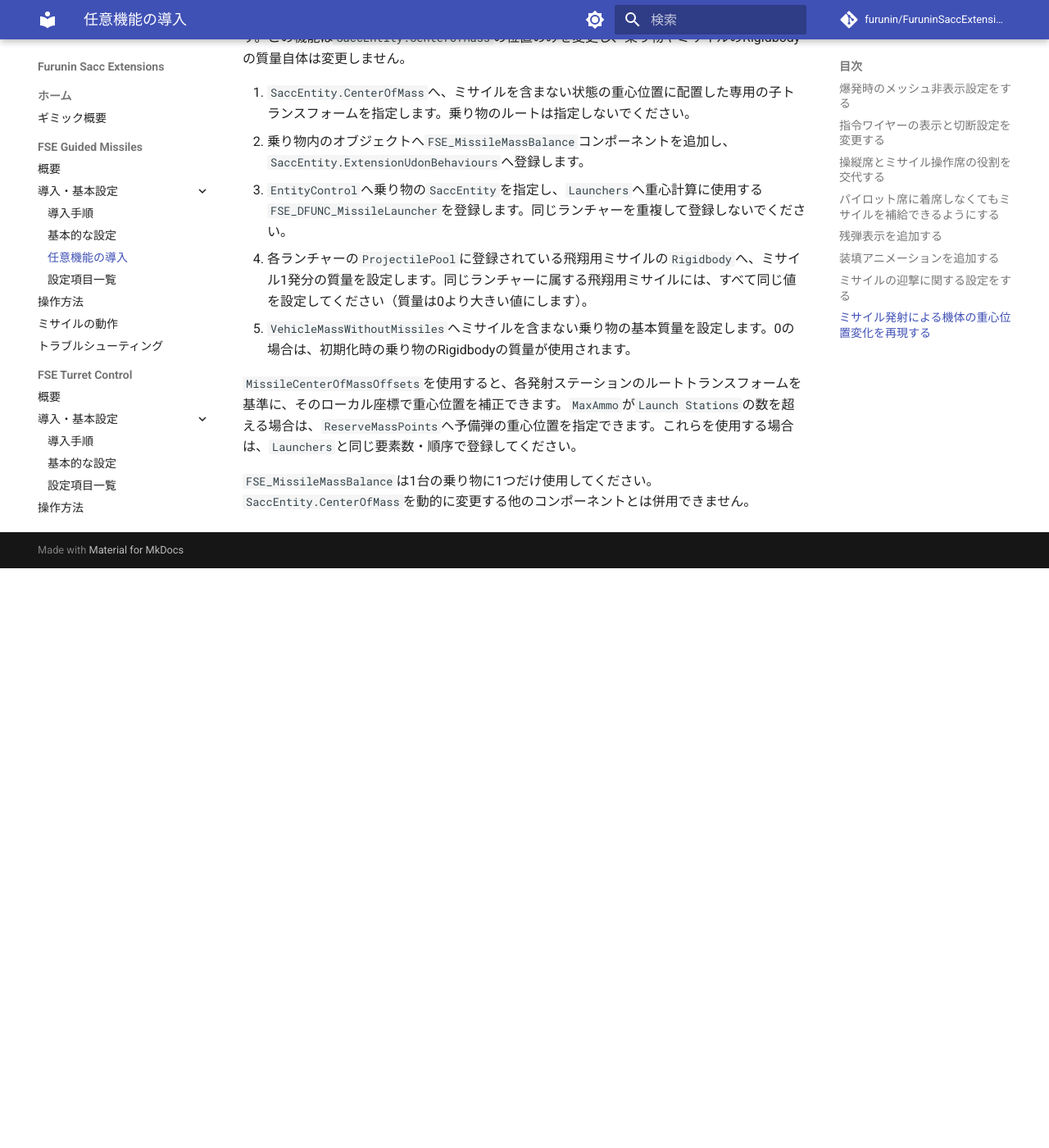
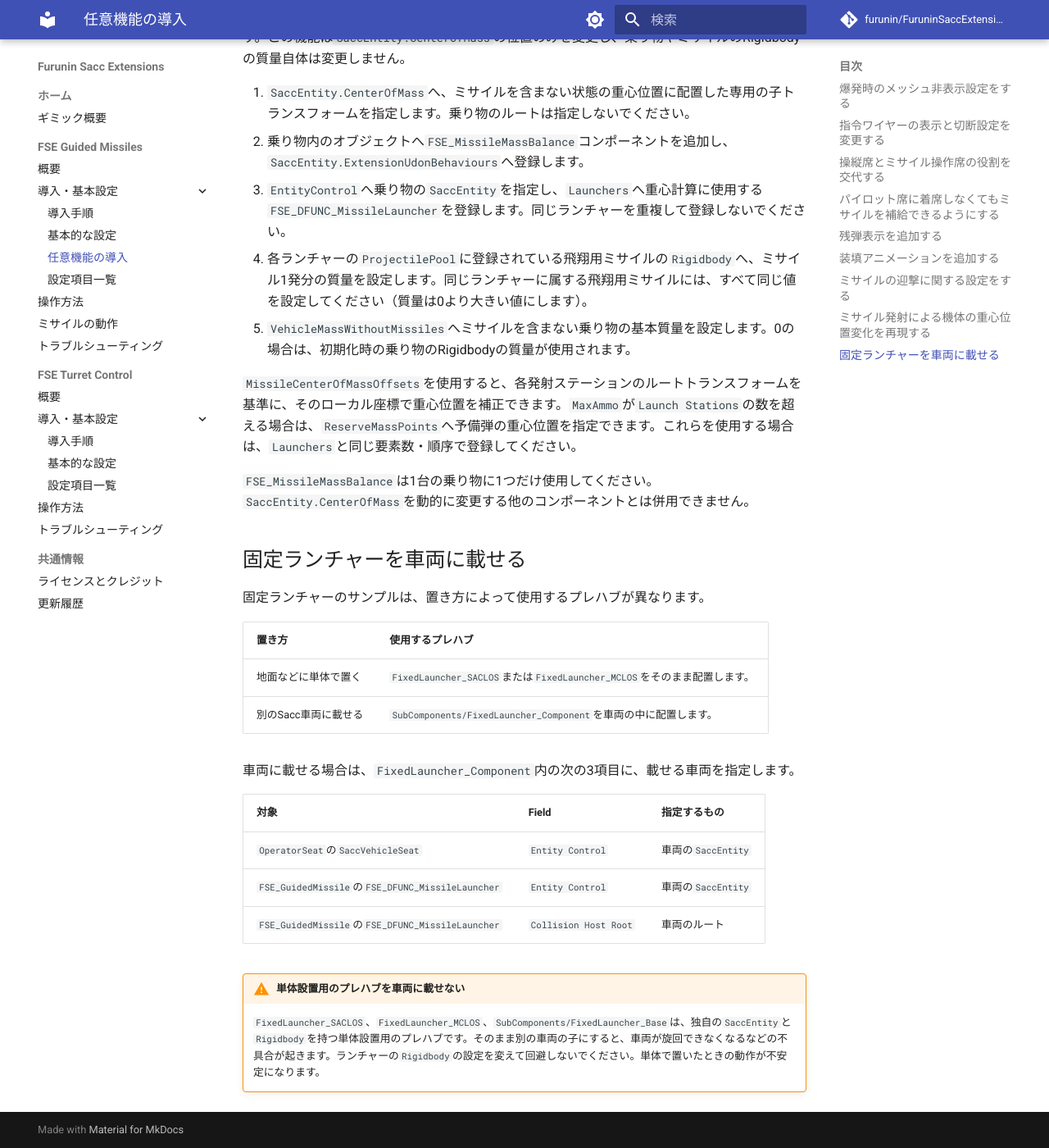
Before and after one commit to furunin/FuruninSaccExtensions-Docs, an MkDocs documentation site: the page built from docs/guided-missiles/optional-features.md, in a window 1280 px wide and 1400 px high, scrolled down 4057 px. Shown: the whole window at 82% size. Built offline with MkDocs 1.6.1 and Material for MkDocs 9.7.7, drawn with Linux system fonts in a browser that asks for light colours; comment, search, counter and statistics services are not loaded; the version menu is left out; before the commit the page ends 4750 px from its top, so only the background shows below that.

Commit message:
docs(guided-missiles): add fixed launcher vehicle mounting guidance
Co-Authored-By: Claude Opus 5.5 <noreply@anthropic.com>

```diff
--- a/docs/guided-missiles/index.md
+++ b/docs/guided-missiles/index.md
@@ -30,6 +30,7 @@ FSE Guided Missilesは、Saccの乗り物に誘導ミサイルを搭載するた
 | `Missile Round_Stowed` | 発射前ミサイルの関連コンポーネントをまとめたプレハブ。`FSE_GuidedMissile`内で使用します |
 | `Missile Round_InFlight` | 飛翔中ミサイルの関連コンポーネントをまとめたプレハブ。`FSE_GuidedMissile`内で使用します |
 | `SH-1_GuidedMissile_Base` | 完成品サンプルに誘導方式別設定を行う前のサンプル。完成品サンプル内で使用します |
+| `FixedLauncher_Component` | 固定ランチャーを別のSacc車両に載せる際に使用するプレハブ。[固定ランチャーを車両に載せる](optional-features.md#fixed-launcher-on-vehicle)を参照してください |
 
 !!! Warning
     パッケージ内のプレハブは直接編集せず、プレハブバリアントを作成するか、プレハブを展開して使用してください。元のプレハブを直接編集すると、パッケージ更新時に変更内容が上書きされ、正しく動作しなくなるおそれがあります。
--- a/docs/guided-missiles/optional-features.md
+++ b/docs/guided-missiles/optional-features.md
@@ -87,3 +87,23 @@ FSE Turret Controlを[導入手順](../turret-control/installation.md)に従っ
 `MissileCenterOfMassOffsets`を使用すると、各発射ステーションのルートトランスフォームを基準に、そのローカル座標で重心位置を補正できます。`MaxAmmo`が`Launch Stations`の数を超える場合は、`ReserveMassPoints`へ予備弾の重心位置を指定できます。これらを使用する場合は、`Launchers`と同じ要素数・順序で登録してください。
 
 `FSE_MissileMassBalance`は1台の乗り物に1つだけ使用してください。`SaccEntity.CenterOfMass`を動的に変更する他のコンポーネントとは併用できません。
+
+## 固定ランチャーを車両に載せる { #fixed-launcher-on-vehicle }
+
+固定ランチャーのサンプルは、置き方によって使用するプレハブが異なります。
+
+| 置き方 | 使用するプレハブ |
+|---|---|
+| 地面などに単体で置く | `FixedLauncher_SACLOS`または`FixedLauncher_MCLOS`をそのまま配置します。 |
+| 別のSacc車両に載せる | `SubComponents/FixedLauncher_Component`を車両の中に配置します。 |
+
+車両に載せる場合は、`FixedLauncher_Component`内の次の3項目に、載せる車両を指定します。
+
+| 対象 | Field | 指定するもの |
+|---|---|---|
+| `OperatorSeat`の`SaccVehicleSeat` | `Entity Control` | 車両の`SaccEntity` |
+| `FSE_GuidedMissile`の`FSE_DFUNC_MissileLauncher` | `Entity Control` | 車両の`SaccEntity` |
+| `FSE_GuidedMissile`の`FSE_DFUNC_MissileLauncher` | `Collision Host Root` | 車両のルート |
+
+!!! Warning "単体設置用のプレハブを車両に載せない"
+    `FixedLauncher_SACLOS`、`FixedLauncher_MCLOS`、`SubComponents/FixedLauncher_Base`は、独自の`SaccEntity`と`Rigidbody`を持つ単体設置用のプレハブです。そのまま別の車両の子にすると、車両が旋回できなくなるなどの不具合が起きます。ランチャーの`Rigidbody`の設定を変えて回避しないでください。単体で置いたときの動作が不安定になります。
```
Also changed, not shown: docs/guided-missiles/troubleshooting.md (+1 -0 lines), 1 other file.
